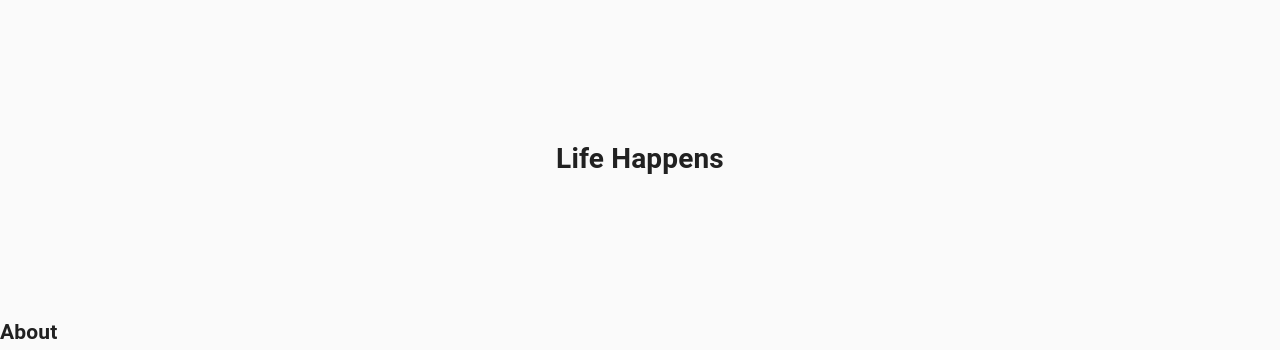
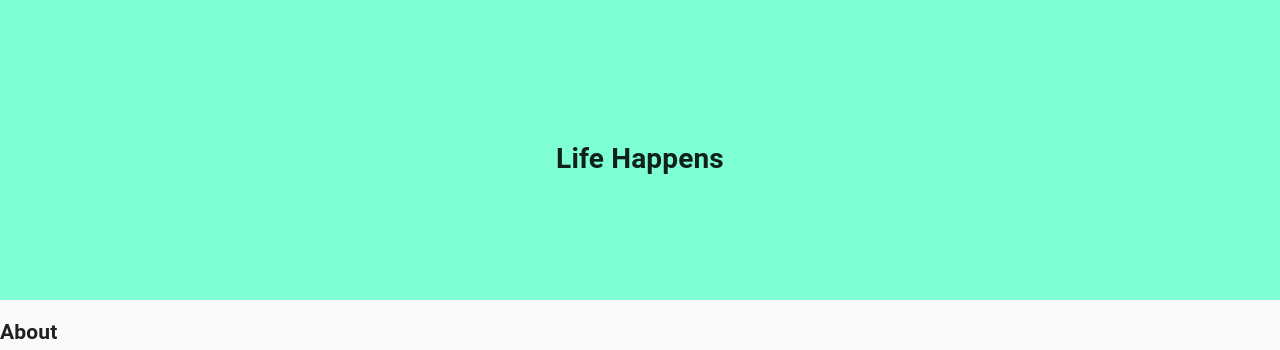
Before and after one commit to life-happens/life-happens, a React (Create React App) app in the folder client/: page / in a window 1280 px wide. Shown: the top 350 px of the page. Built offline with nearby package versions, Linux system fonts and the light colour scheme; the HTML template or start-up script is replaced by a standard one.

Commit message:
tested css for jumbotron, will return to styling the main page

```diff
--- /dev/null
+++ b/client/src/components/jumbotron/style.css
@@ -0,0 +1,3 @@
+.jumbotron{
+    background-color: aquamarine;
+}
```
Also changed, not shown: client/src/components/jumbotron/index.js (+1 -7 lines).
